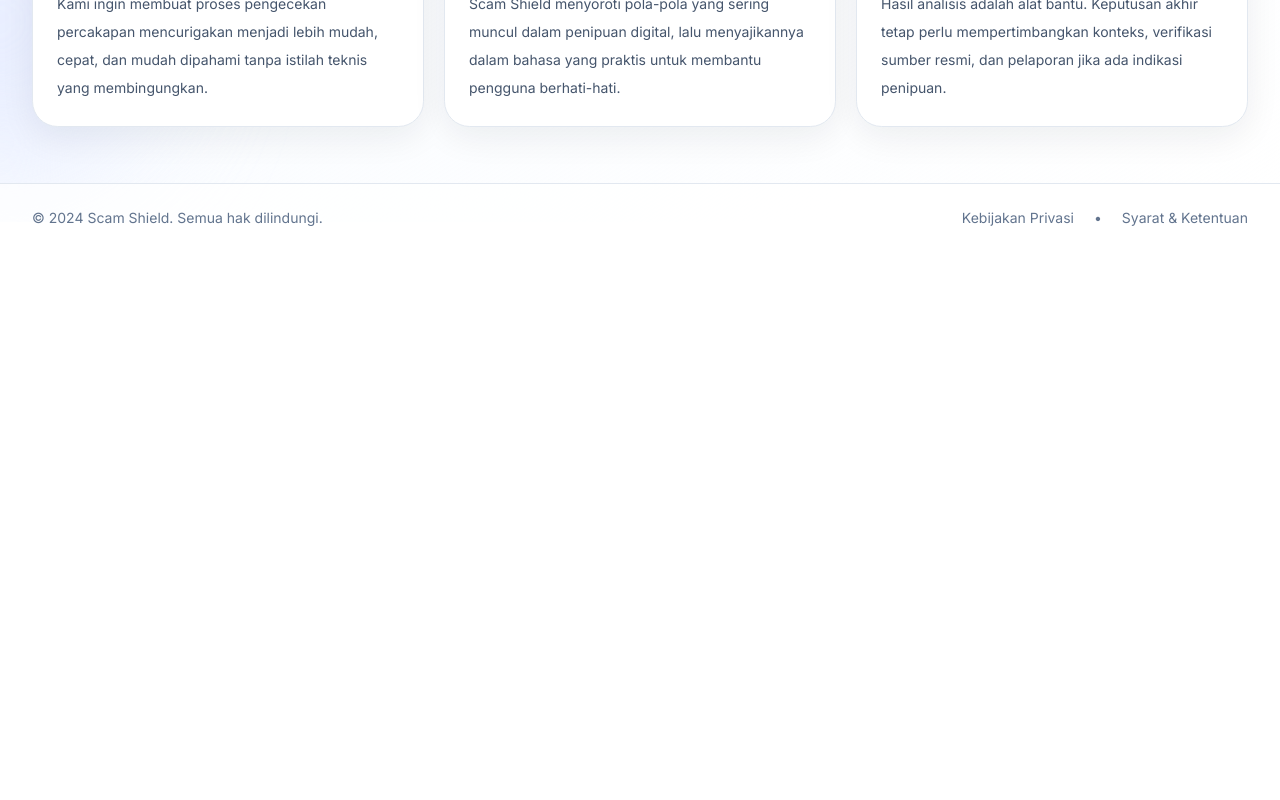
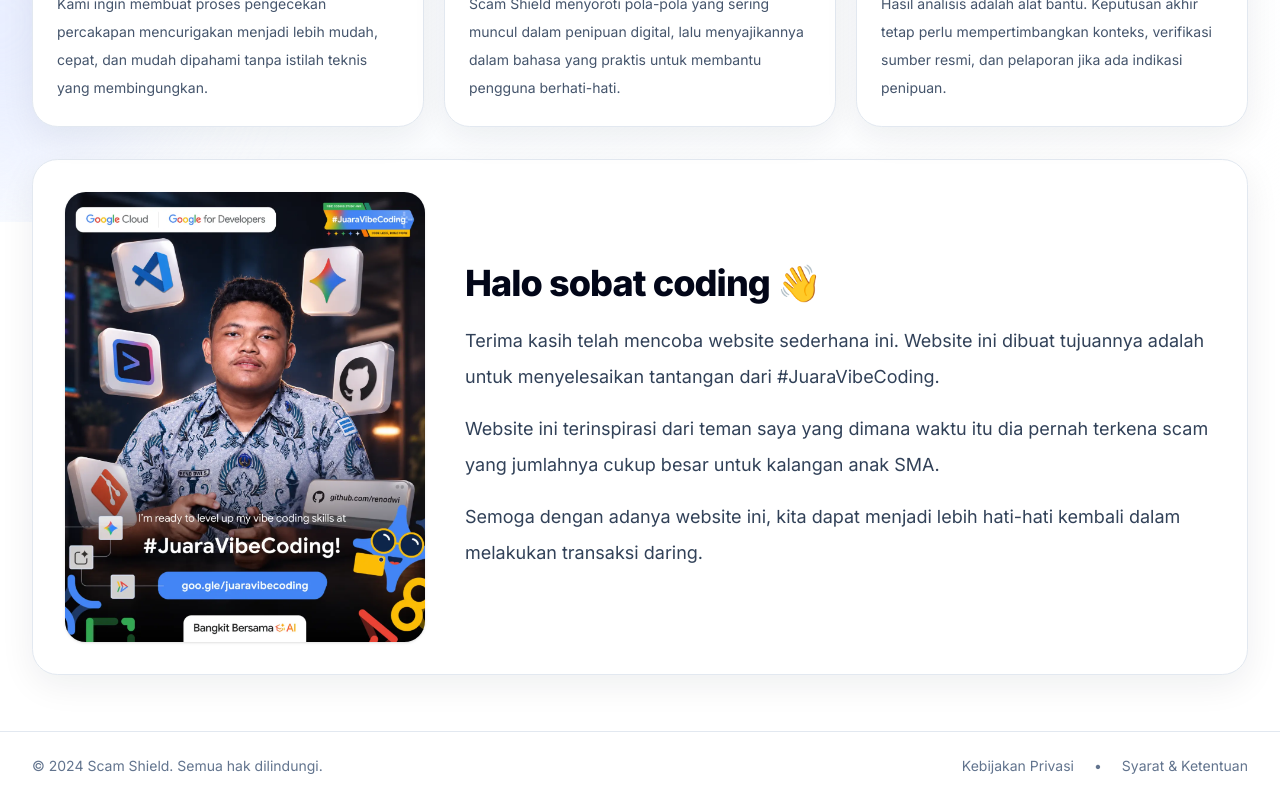
Before and after one commit to renodwi/scamshield, a Next.js app: page /tentang-kami in a window 1280 px wide. Shown: the part 578-1378 px from the top of the page. Before the commit the page ends 830 px from the top, so only its background shows below. Built offline with nearby package versions, Linux system fonts and the light colour scheme.

Commit message:
Add creator note to about page

```diff
--- a/src/app/_components/info-page.tsx
+++ b/src/app/_components/info-page.tsx
@@ -1,3 +1,5 @@
+import type { ReactNode } from "react";
+
 import { Icon, type IconName } from "./icon";
 import { SiteFooter } from "./site-footer";
 import { SiteHeader } from "./site-header";
@@ -17,9 +19,10 @@ type InfoPageProps = {
   sections: InfoSection[];
   asideTitle: string;
   asideItems: string[];
+  children?: ReactNode;
 };
 
-export function InfoPage({ activePage, icon, title, description, sections, asideTitle, asideItems }: InfoPageProps) {
+export function InfoPage({ activePage, icon, title, description, sections, asideTitle, asideItems, children }: InfoPageProps) {
   return (
     <>
       <div className="pointer-events-none fixed inset-0 -z-10 overflow-hidden">
@@ -68,6 +71,8 @@ export function InfoPage({ activePage, icon, title, description, sections, aside
             </article>
           ))}
         </section>
+
+        {children}
       </main>
 
       <SiteFooter />
--- a/src/app/tentang-kami/page.tsx
+++ b/src/app/tentang-kami/page.tsx
@@ -1,3 +1,5 @@
+import Image from "next/image";
+
 import { InfoPage } from "../_components/info-page";
 
 export default function TentangKamiPage() {
@@ -27,6 +29,39 @@ export default function TentangKamiPage() {
           body: "Hasil analisis adalah alat bantu. Keputusan akhir tetap perlu mempertimbangkan konteks, verifikasi sumber resmi, dan pelaporan jika ada indikasi penipuan.",
         },
       ]}
-    />
+    >
+      <section className="mt-8 rounded-[1.6rem] border border-slate-200 bg-white p-5 shadow-card sm:p-7 lg:p-8">
+        <div className="grid gap-7 lg:grid-cols-[minmax(260px,360px)_1fr] lg:items-center lg:gap-10">
+          <div className="relative mx-auto aspect-[4/5] w-full max-w-[360px] overflow-hidden rounded-[1.3rem] bg-slate-100 shadow-sm lg:mx-0">
+            <Image
+              src="/reno.webp"
+              alt="Reno dalam kampanye Juara Vibe Coding"
+              fill
+              sizes="(min-width: 1024px) 360px, (min-width: 640px) 60vw, 100vw"
+              className="object-cover"
+              priority={false}
+            />
+          </div>
+
+          <div>
+            <h2 className="text-3xl font-extrabold tracking-tight text-slate-950 sm:text-4xl">Halo sobat coding 👋</h2>
+            <div className="mt-5 space-y-4 text-base leading-8 text-slate-700 sm:text-lg sm:leading-9">
+              <p>
+                Terima kasih telah mencoba website sederhana ini. Website ini dibuat tujuannya adalah untuk
+                menyelesaikan tantangan dari #JuaraVibeCoding.
+              </p>
+              <p>
+                Website ini terinspirasi dari teman saya yang dimana waktu itu dia pernah terkena scam yang jumlahnya
+                cukup besar untuk kalangan anak SMA.
+              </p>
+              <p>
+                Semoga dengan adanya website ini, kita dapat menjadi lebih hati-hati kembali dalam melakukan transaksi
+                daring.
+              </p>
+            </div>
+          </div>
+        </div>
+      </section>
+    </InfoPage>
   );
 }
```
Also changed, not shown: public/reno.webp (added).
